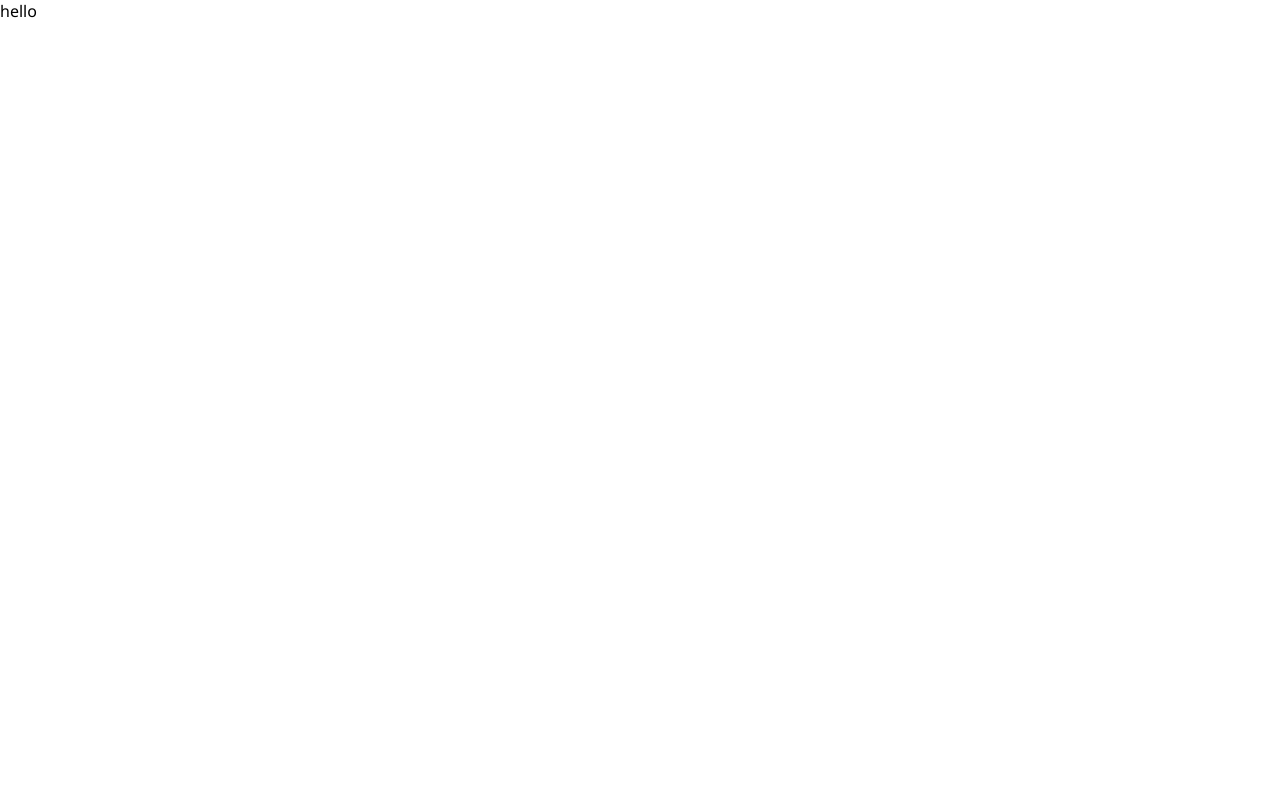
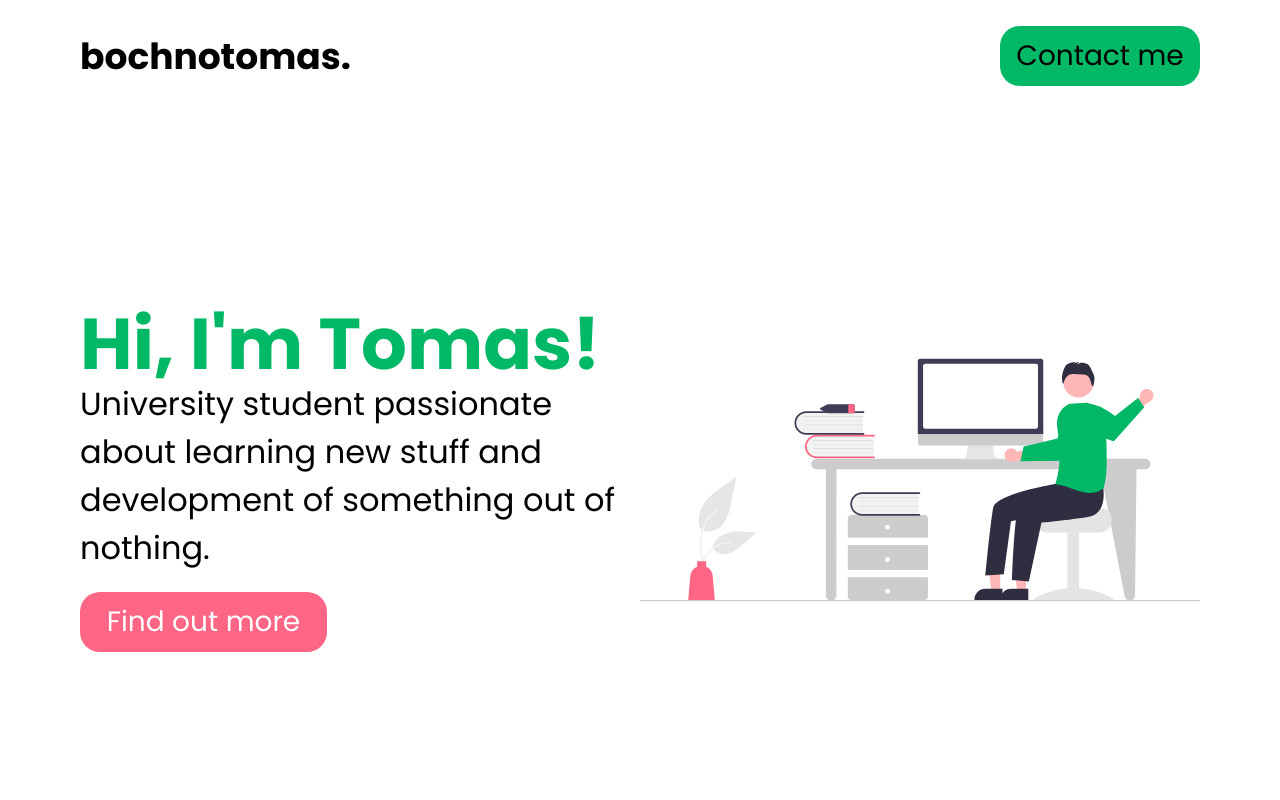
Before and after one commit to bochnotomas/portfolio, a React (Create React App) app: page / in a window 1280 px wide. Shown: the top 800 px of the page. Built offline with nearby package versions, Linux system fonts and the light colour scheme.

Commit message:
hero section and navbar done only for a small desktop view

```diff
--- a/public/index.html
+++ b/public/index.html
@@ -11,10 +11,16 @@
     />
     <link rel="apple-touch-icon" href="%PUBLIC_URL%/logo192.png" />
     <link rel="manifest" href="%PUBLIC_URL%/manifest.json" />
-    <title>Tomas Bochnovic</title>
+    <link rel="stylesheet" href="https://use.fontawesome.com/releases/v5.15.3/css/all.css" integrity="sha384-SZXxX4whJ79/gErwcOYf+zWLeJdY/qpuqC4cAa9rOGUstPomtqpuNWT9wdPEn2fk" crossorigin="anonymous">
+    <link rel="preconnect" href="https://fonts.gstatic.com">
+    <link href="https://fonts.googleapis.com/css2?family=Poppins:wght@100;200;300;400;500;600;700;800;900&display=swap" rel="stylesheet">
+    <title>bochnotomas</title>
   </head>
   <body>
     <noscript>You need to enable JavaScript to run this app.</noscript>
-    <div id="root"></div>
+    <div id="root">
+
+
+    </div>
   </body>
 </html>
--- a/src/App.css
+++ b/src/App.css
@@ -1,5 +1,9 @@
 * {
     margin: 0;
     padding: 0;
-    font-family: "Segoe UI", Tahoma, Geneva, Verdana, sans-serif;
+    font-family: "Poppins", sans-serif;
 }
+
+body {
+    margin: 0 80px;
+}
--- a/src/App.js
+++ b/src/App.js
@@ -1,9 +1,12 @@
 import './App.css';
+import HeroSection from './components/HeroSection/HeroSection';
+import AboutMe from './components/AboutMe/AboutMe';
 
 function App() {
   return (
     <div className="App">
-     hello
+        <HeroSection />
+        <AboutMe />
     </div>
   );
 }
--- /dev/null
+++ b/src/components/AboutMe/AboutMe.jsx
@@ -0,0 +1,10 @@
+import React from 'react'
+import styles from './AboutMe.module.css';
+
+export default function AboutMe() {
+    return (
+        <div className={styles.container}>
+
+        </div>
+    )
+}
--- /dev/null
+++ b/src/components/AboutMe/AboutMe.module.css
@@ -0,0 +1,5 @@
+.container {
+    height: 100vh;
+    width: 100%;
+    background: rgb(105, 103, 103);
+}
--- /dev/null
+++ b/src/components/HeroSection/HeroSection.jsx
@@ -0,0 +1,13 @@
+import React from 'react';
+import Nav from '../Nav/Nav';
+import Intro from '../Intro/Intro';
+import styles from './HeroSection.module.css';
+
+export default function HeroSection() {
+    return (
+        <div className={styles.container}>
+            <Nav />
+            <Intro />
+        </div>
+    )
+}
--- /dev/null
+++ b/src/components/HeroSection/HeroSection.module.css
@@ -0,0 +1,4 @@
+.container {
+    height: 100vh;
+    width: 100%;
+}
--- /dev/null
+++ b/src/components/Intro/Intro.jsx
@@ -0,0 +1,18 @@
+import React from 'react';
+import styles from './Intro.module.css';
+import hello_image from '../../images/undraw_Hello_re_3evm.svg';
+
+export default function Intro() {
+    return (
+        <div className={styles.container}>
+            <div className={styles.col_1}>
+                <h1>Hi, I'm Tomas!</h1>
+                <p>University student passionate about learning new stuff and development of something out of nothing.</p>
+                <button>Find out more</button>
+            </div>
+            <div className={styles.col_2}>
+                <img src={hello_image} alt="hello_image" />
+            </div>
+        </div>
+    )
+}
--- /dev/null
+++ b/src/components/Intro/Intro.module.css
@@ -0,0 +1,48 @@
+.container {
+    height: 100%;
+    width: 100%;
+    display: grid;
+    grid-template-columns: 1fr 1fr;
+}
+
+.col_1 {
+    display: flex;
+    flex-direction: column;
+    justify-content: center;
+}
+
+.col_1 h1 {
+    font-size: 72px;
+    font-weight: bold;
+    color: #00b866;
+    line-height: 72px;
+}
+
+.col_1 p {
+    font-size: 32px;
+    margin-bottom: 20px;
+}
+
+.col_1 button {
+    width: 247px;
+    height: 60px;
+    border-radius: 20px;
+    border: none;
+    background-color: #ff6584;
+    font-size: 28px;
+    font-weight: medium;
+    cursor: pointer;
+    color: white;
+}
+
+.col_2 {
+    display: flex;
+    flex-direction: column;
+    justify-content: center;
+    align-items: flex-end;
+}
+
+.col_2 img {
+    height: 400px;
+    width: 100%;
+}
--- /dev/null
+++ b/src/components/Nav/Nav.jsx
@@ -0,0 +1,11 @@
+import React from 'react';
+import styles from './Nav.module.css';
+
+export default function Nav() {
+    return (
+        <div className={styles.navbar}>
+            <h1>bochnotomas.</h1>
+            <button>Contact me</button>
+        </div>
+    )
+}
--- /dev/null
+++ b/src/components/Nav/Nav.module.css
@@ -0,0 +1,24 @@
+.navbar {
+    width: 100%;
+    height: 3em;
+    margin-top: 2em;
+    display: flex;
+    flex-direction: row;
+    justify-content: space-between;
+    align-items: center;
+}
+
+.navbar h1 {
+    font-size: 36px;
+}
+
+.navbar button {
+    width: 200px;
+    height: 60px;
+    border-radius: 20px;
+    border: none;
+    background-color: #00b866;
+    font-size: 28px;
+    font-weight: medium;
+    cursor: pointer;
+}
```
Also changed, not shown: src/images/undraw_Hello_re_3evm.svg (added), 1 other file (tests, documents, lock files or other folders).
